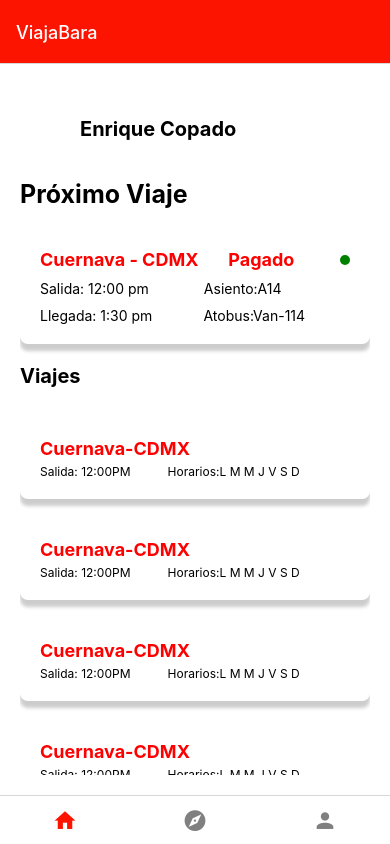
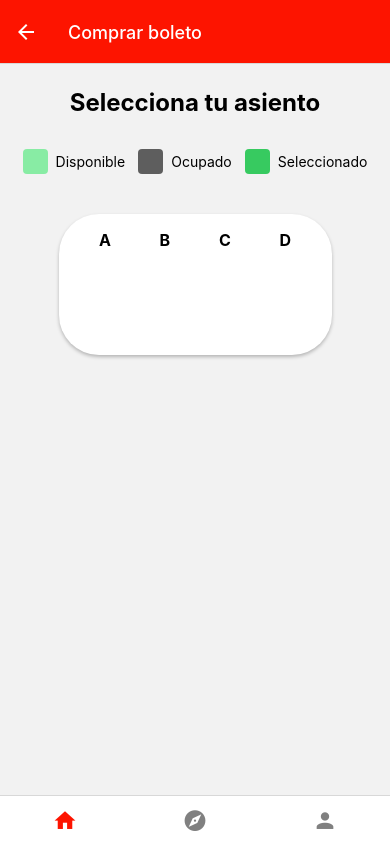
Before and after one commit to m1randa26/ViajaBaraApp, a React Native app: screen /ComprarBoleto in a window 390 px wide. Built offline with nearby package versions, Linux system fonts and the light colour scheme.

Commit message:
Se creó el diseño del autobus

```diff
--- a/src/modules/navigation/stack/HomeStack.jsx
+++ b/src/modules/navigation/stack/HomeStack.jsx
@@ -2,6 +2,7 @@ import React from 'react';
 import { createStackNavigator } from '@react-navigation/stack';
 import Home from '../../home/adapters/screens/Home';
 import DetallesViaje from '../../trips/adapters/screens/components/DetallesViaje';
+import ComprarBoleto from '../../trips/adapters/screens/components/ComprarBoleto';
 
 const Stack = createStackNavigator();
 
@@ -35,6 +36,20 @@ const HomeStack = () => {
                     headerTintColor: 'white'
                 }}
             />
+            <Stack.Screen
+            name='ComprarBoleto'
+            component={ComprarBoleto}
+            options={{
+                title: 'Comprar boleto',
+                headerStyle: {
+                    backgroundColor: '#fd1400'
+                },
+                headerTitleStyle: {
+                    color: 'white'
+                },
+                headerTintColor: 'white'
+            }}
+            />
         </Stack.Navigator>
     );
 }
--- /dev/null
+++ b/src/modules/trips/adapters/screens/components/ComprarBoleto.jsx
@@ -0,0 +1,83 @@
+import { StyleSheet, Text, View } from 'react-native'
+import React from 'react'
+
+const ComprarBoleto = () => {
+  return (
+    <View style={styles.container}>
+      <Text style={styles.title}>Selecciona tu asiento</Text>
+      <View style={styles.status}>
+        <View style={styles.statusContainer}>
+          <View style={[styles.square, { backgroundColor: '#88ECA4' }]}></View>
+          <Text>Disponible</Text>
+        </View>
+        <View style={styles.statusContainer}>
+          <View style={[styles.square, { backgroundColor: '#5E5E5E' }]}></View>
+          <Text>Ocupado</Text>
+        </View>
+        <View style={styles.statusContainer}>
+          <View style={[styles.square, { backgroundColor: '#37CA60' }]}></View>
+          <Text>Seleccionado</Text>
+        </View>
+      </View>
+
+      <View style={styles.bus}>
+        <Text style={styles.section}>A</Text>
+        <Text style={styles.section}>B</Text>
+        <Text style={styles.section}>C</Text>
+        <Text style={styles.section}>D</Text>
+      </View>
+    </View>
+  )
+}
+
+export default ComprarBoleto
+
+const styles = StyleSheet.create({
+  container: {
+    alignItems: 'center'
+  },
+  title: {
+    fontSize: 24,
+    fontWeight: 'bold',
+    marginTop: 24
+  },
+  statusContainer: {
+    flexDirection: 'row',
+    alignItems: 'center'
+  },
+  status: {
+    width: '100%',
+    padding: 16,
+    marginTop: 16,
+    flexDirection: 'row',
+    justifyContent: 'space-around'
+  },
+  square: {
+    width: 25,
+    height: 25,
+    borderRadius: 4,
+    marginRight: 8
+  },
+  bus: {
+    width: '70%',
+    height: '70%',
+    backgroundColor: 'white',
+    marginTop: 24,
+    borderRadius: 40,
+    shadowColor: '#000',
+    shadowOffset: {
+      width: 0,
+      height: 2,
+    },
+    shadowOpacity: 0.25,
+    shadowRadius: 3.84,
+    elevation: 5, // Esto es solo para Android, se ignora en iOS
+    flexDirection: 'row',
+    justifyContent: 'space-around',
+    padding: 16
+  },
+  section: {
+    fontSize: 16,
+    fontWeight: 'bold'
+  }
+})
--- a/src/modules/trips/adapters/screens/components/DetallesViaje.jsx
+++ b/src/modules/trips/adapters/screens/components/DetallesViaje.jsx
@@ -1,7 +1,12 @@
-import { StyleSheet, Text, View, Image, ScrollView,TouchableOpacity } from 'react-native';
+import { StyleSheet, Text, View, Image, ScrollView, TouchableOpacity } from 'react-native';
 import React from 'react';
 
-export default function DetallesViaje() {
+export default function DetallesViaje({ navigation }) {
+
+  const navigateToBuyTicket = () => {
+    navigation.navigate('ComprarBoleto');
+  };
+
   return (
     <ScrollView style={styles.container}>
       <Image
@@ -44,7 +49,7 @@ export default function DetallesViaje() {
           </View>
 
         </View>
-        <TouchableOpacity style={styles.boton}>
+        <TouchableOpacity style={styles.boton} onPress={navigateToBuyTicket}>
           <Text style={styles.textoBoton}>Adquirir boleto</Text>
         </TouchableOpacity>
       </View>
@@ -124,7 +129,7 @@ const styles = StyleSheet.create({
     top: 6,
     left: 4,
   },
-  lineaVertical2:{
+  lineaVertical2: {
 
   },
   boton: {
```
